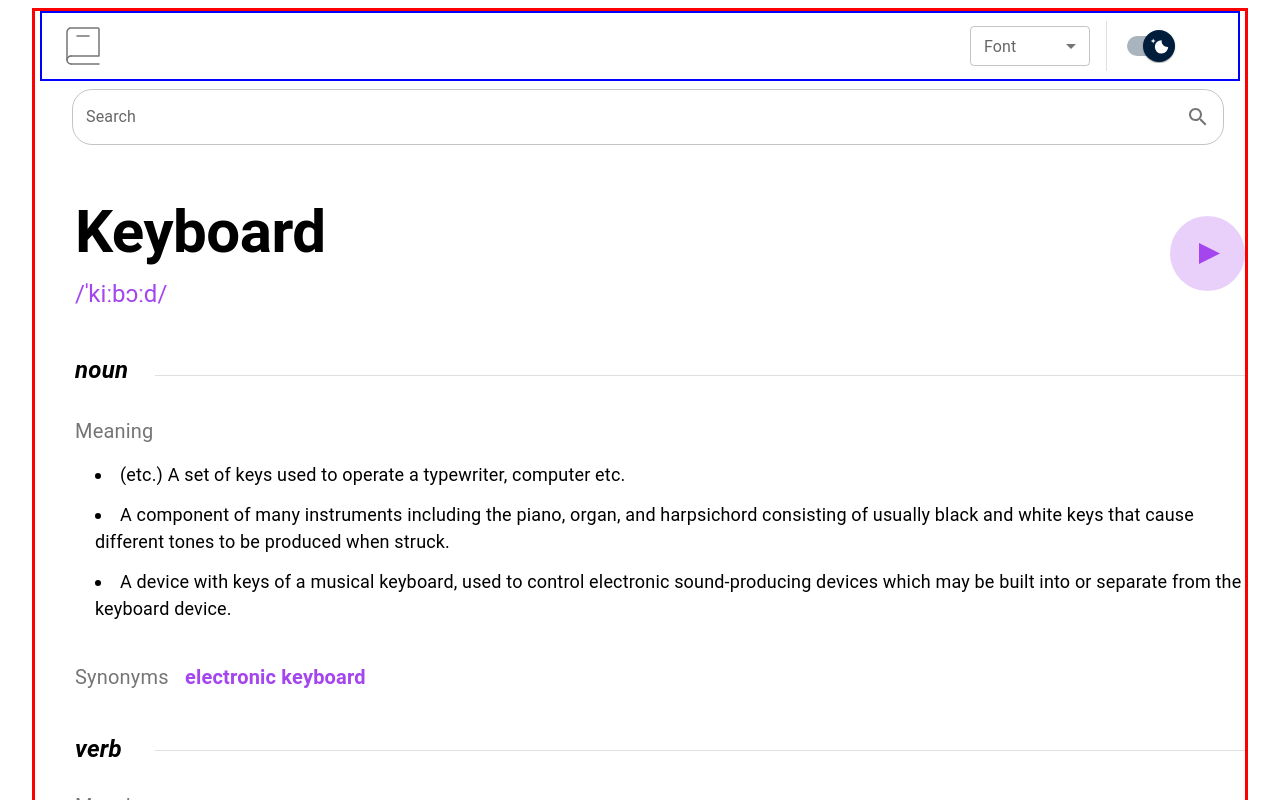
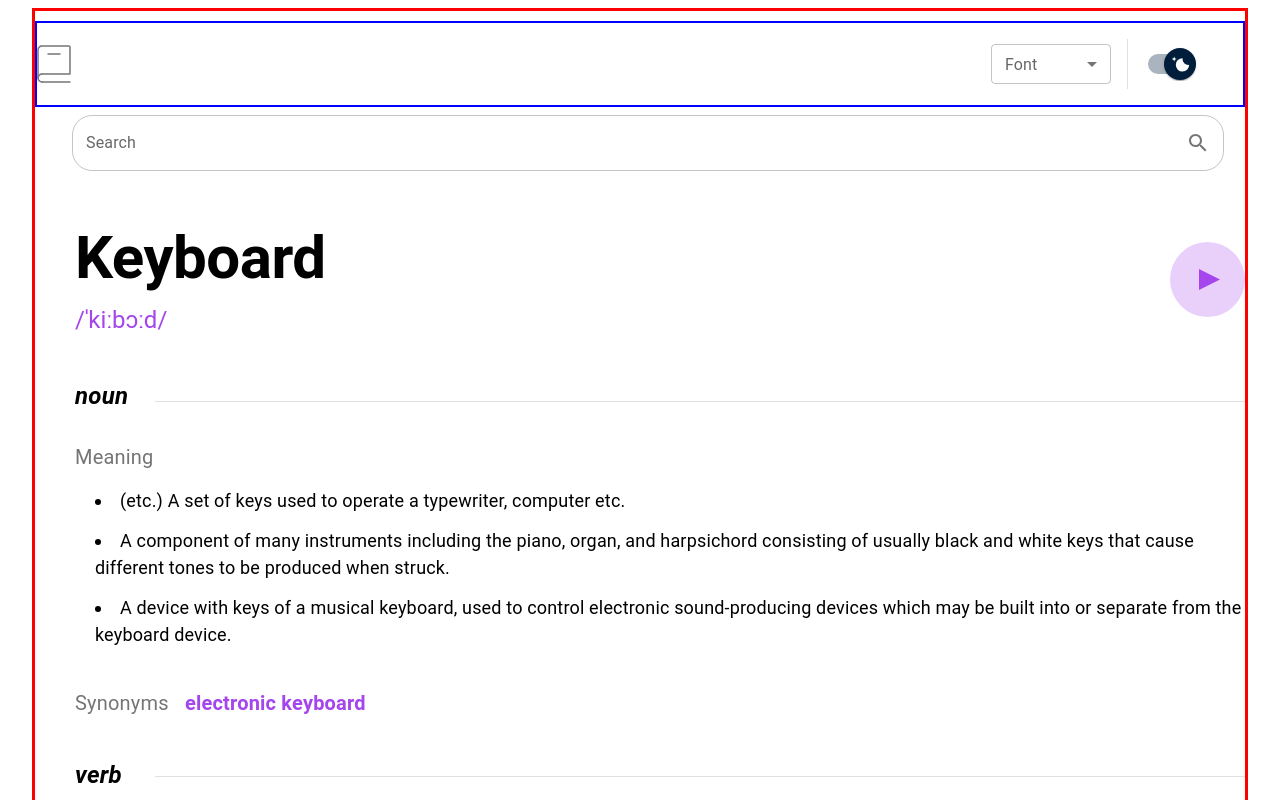
Before and after one commit to ManuuelG/Proyecto_Frontend, a React (Vite) app in the folder dictionary/: page / in a window 1280 px wide. Shown: the top 800 px of the page. Built offline with nearby package versions, Linux system fonts and the light colour scheme.

Commit message:
Body 100% css

```diff
--- a/dictionary/src/App.jsx
+++ b/dictionary/src/App.jsx
@@ -8,7 +8,7 @@ function App() {
   return (
     <Container maxWidth="auto">
       <Box sx={{ border: '3px solid red', height: '200vh' }}>
-        <Navbar />
+        <Navbar/>
         <Body/>
       </Box>
     </Container>
--- a/dictionary/src/Components/Navbar/navbar.jsx
+++ b/dictionary/src/Components/Navbar/navbar.jsx
@@ -17,21 +17,24 @@ import ColorThemeButton from '../ColorThemeButton/ColorThemeButton'
 function Navbar() {
   return (
     <>
-      <Container
+
+      <Container maxWidth="100" disableGutters
         sx={{
+          marginTop: '10px',
           border: '2px solid blue',
           display: 'flex',
-
-          alignItems: 'center',
           justifyContent: 'space-between',
+          alignItems: "center"
         }}
       >
+
         <svg
           width="34"
           height="38"
           viewBox="0 0 34 38"
           fill="none"
           xmlns="http://www.w3.org/2000/svg"
+
         >
           <path
             d="M0.25 33C0.25 33.4142 0.585786 33.75 1 33.75C1.41421 33.75 1.75 33.4142 1.75 33H0.25ZM2.17157 2.17157L1.64124 1.64124L1.64124 1.64124L2.17157 2.17157ZM32.6485 1.35147L32.1181 1.88175L32.1182 1.88186L32.6485 1.35147ZM32.25 28.428C32.25 28.8422 32.5858 29.178 33 29.178C33.4142 29.178 33.75 28.8422 33.75 28.428H32.25ZM5 28.25C4.58579 28.25 4.25 28.5858 4.25 29C4.25 29.4142 4.58579 29.75 5 29.75V28.25ZM33 29.75C33.4142 29.75 33.75 29.4142 33.75 29C33.75 28.5858 33.4142 28.25 33 28.25V29.75ZM5 36.25C4.58579 36.25 4.25 36.5858 4.25 37C4.25 37.4142 4.58579 37.75 5 37.75V36.25ZM33 37.75C33.4142 37.75 33.75 37.4142 33.75 37C33.75 36.5858 33.4142 36.25 33 36.25V37.75ZM1.75 33V5H0.25V33H1.75ZM1.75 5C1.75 4.13804 2.09241 3.3114 2.7019 2.7019L1.64124 1.64124C0.750449 2.53204 0.25 3.74022 0.25 5H1.75ZM2.7019 2.7019C3.3114 2.09241 4.13802 1.75 5 1.75V0.25C3.74018 0.25 2.53204 0.750451 1.64124 1.64124L2.7019 2.7019ZM5 1.75H31.8V0.25H5V1.75ZM31.8 1.75C31.9194 1.75 32.0338 1.79742 32.1181 1.88175L33.1789 0.821187C32.8132 0.455444 32.3172 0.25 31.8 0.25V1.75ZM32.1182 1.88186C32.2026 1.96621 32.25 2.08062 32.25 2.2H33.75C33.75 1.68286 33.5446 1.18683 33.1788 0.821081L32.1182 1.88186ZM32.25 2.2V28.428H33.75V2.2H32.25ZM5 29.75H33V28.25H5V29.75ZM5 37.75H33V36.25H5V37.75Z"
@@ -51,14 +54,15 @@ function Navbar() {
             stroke-linecap="round"
           />
         </svg>
+
         <Stack
-          margin={1}
+          margin={2}
           direction={'row'}
           spacing={2}
           alignItems={'center'}
           divider={<Divider orientation="vertical" flexItem />}
         >
-          <FormControl sx={{ minWidth: 120 }} size="small">
+          <FormControl sx={{ minWidth: 120,  }} size="small">
             <InputLabel id="demo-simple-select-label">Font</InputLabel>
             <Select
               labelId="demo-simple-select-label"
@@ -73,18 +77,20 @@ function Navbar() {
           <ColorThemeButton />
         </Stack>
       </Container>
+
       <Container
         sx={{
-          // border: '2px solid yellow',
+          //  border: '2px solid yellow',
         }}
       >
+
         <FormControl fullWidth sx={{ m: 1 }}>
           <InputLabel htmlFor="outlined-adornment-search">Search</InputLabel>
           <OutlinedInput
             sx={{ borderRadius: '20px' }}
             id="outlined-adornment-search"
             endAdornment={
-              <InputAdornment position="end">
+              <InputAdornment position="end" >
                 <SearchIcon />
               </InputAdornment>
             }
```
